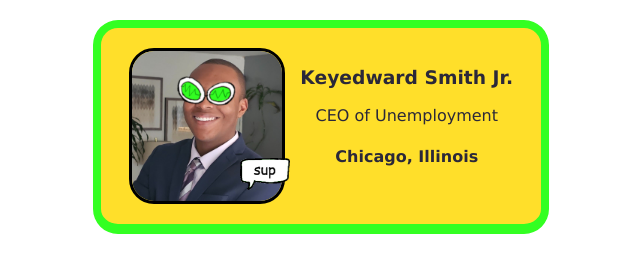
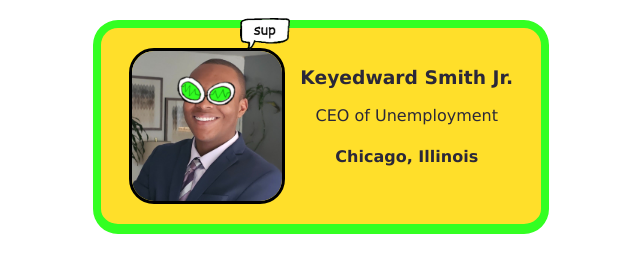
Before and after one commit to sonic2kj/business-card, a website built with Vite: page index.html in a window 1280 px wide. Shown: the whole page, without its empty margins (319-959 px from the left). Built offline with nearby package versions, Linux system fonts and the light colour scheme.

Commit message:
Update styles.css

```diff
--- a/styles.css
+++ b/styles.css
@@ -24,7 +24,7 @@ body {
 .sup {
 
     position: absolute;
-    bottom: 610px;
+    bottom: 750px;
     left: 45.6%;
     width: 50px;
     height: auto;
```
